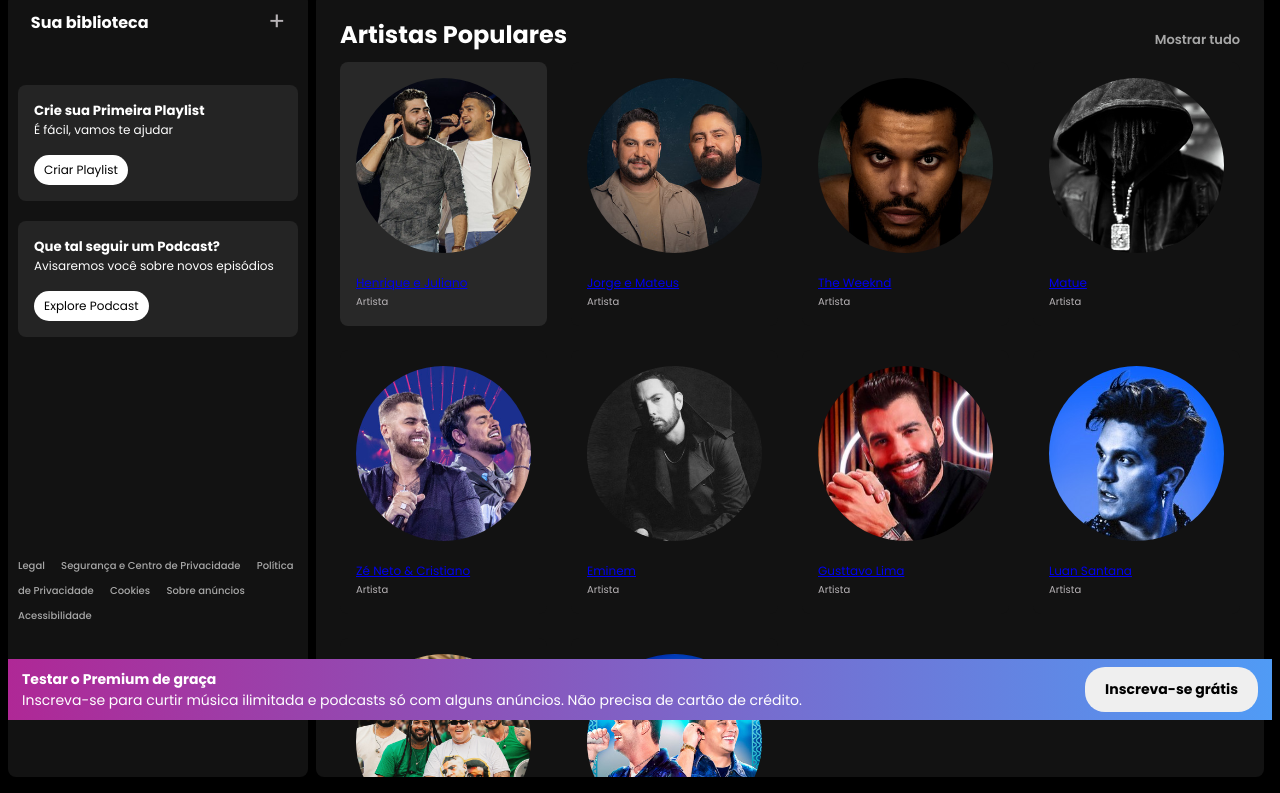
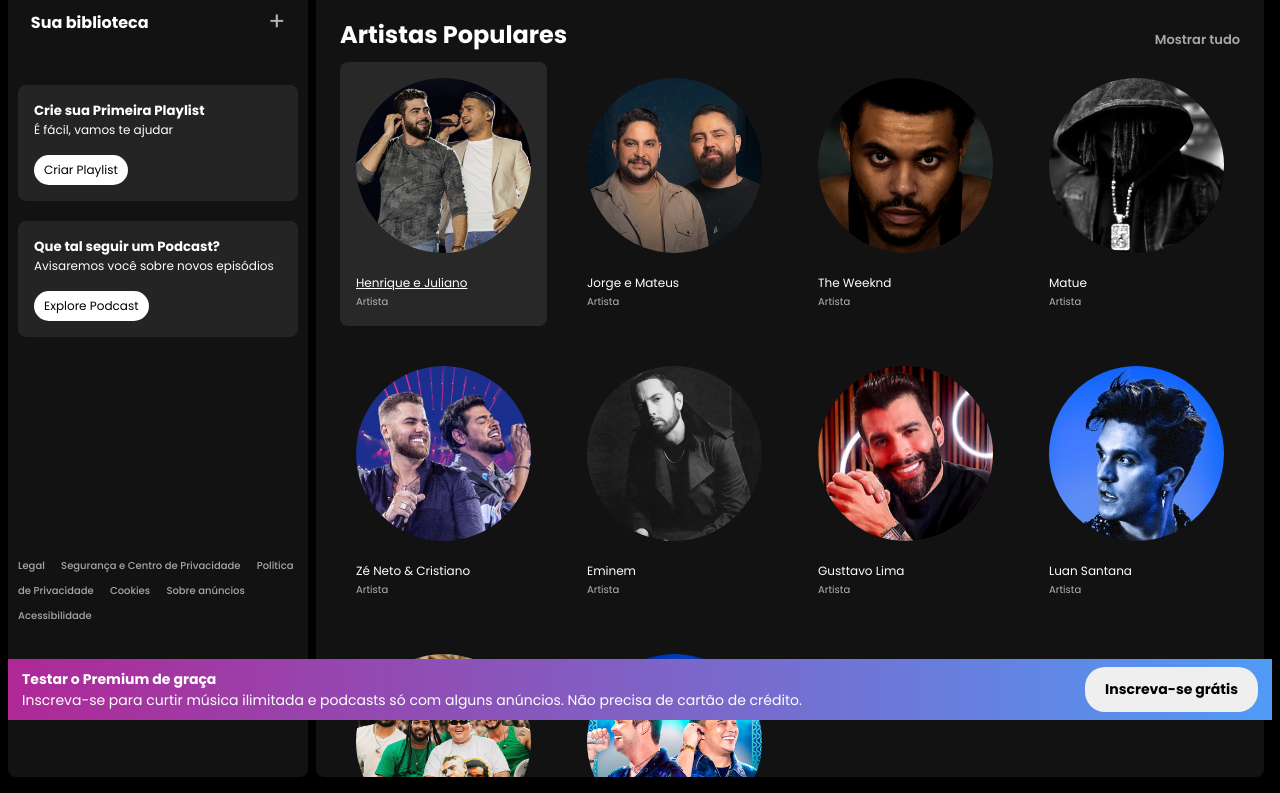
Before and after one commit to gabrielschug/pagina-web__replica_spotify, a plain HTML site: page index.html in a window 1280 px wide. In both pictures the pointer is over the link "Henrique e Juliano". Shown: the part 72-865 px from the top of the page. Drawn offline with Linux system fonts and the light colour scheme.

Commit message:
Ajustando o underline do Artista

```diff
--- a/style.css
+++ b/style.css
@@ -290,10 +290,19 @@ background-color: #282828;
 
 
 .artist__card a, .album__card a {
-font-size: 12px;
-margin-bottom: 6px;
+    font-size: 12px;
+    margin-bottom: 6px;
+    color: white    ;
+    text-decoration: none;
+}
 
+.artist__card a:hover, .album__card a:hover {
+    font-size: 12px;
+    margin-bottom: 6px;
+    color: white;
+    text-decoration: underline;
 }
+
 .artist__card p, .album__card p {
 font-size: 10px;
 color: #b7b3b6;
```
